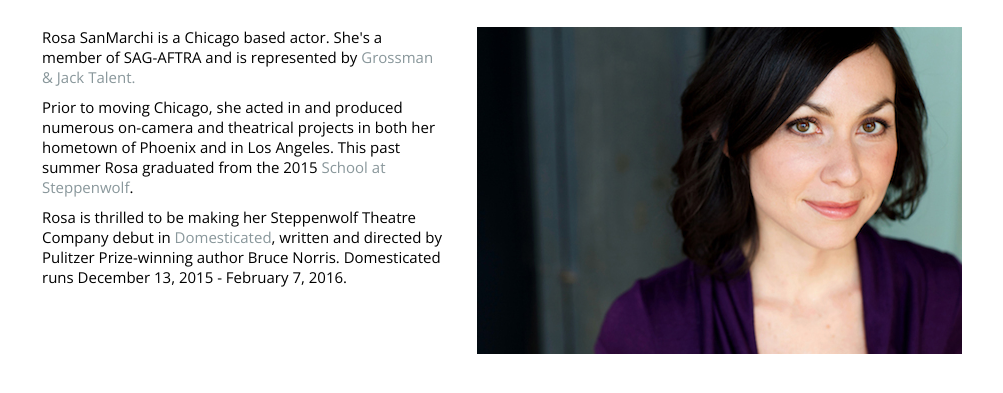
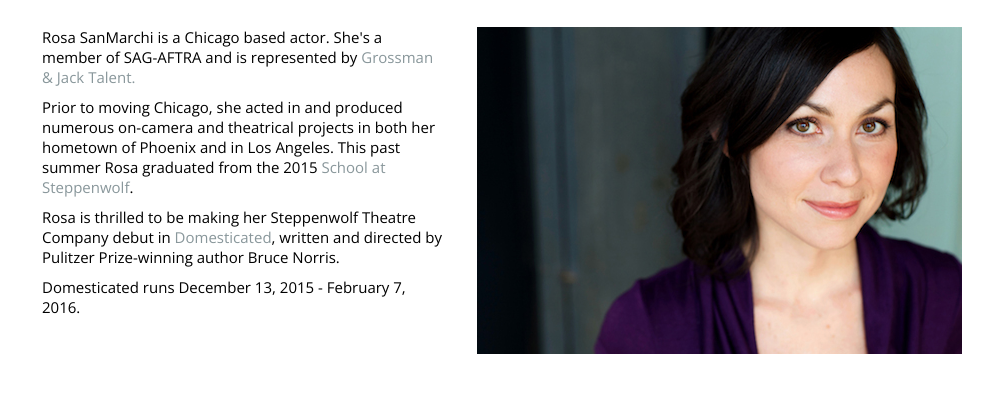
Before and after one commit to rosasanmarchi/rosasanmarchi.github.io, a plain HTML site: page index.html in a window 1280 px wide. Shown: the part 133-526 px from the top of the page, without its empty margins (138-1141 px from the left). Drawn offline with nearby package versions, Linux system fonts and the light colour scheme; a web font is replaced by a local one.

Commit message:
Update index.html

```diff
--- a/index.html
+++ b/index.html
@@ -44,7 +44,8 @@
     <p>Rosa SanMarchi is a Chicago based actor. She's a member of SAG-AFTRA and is represented by <a href="http://grossmanjack.com/on-camera-women/rosa-sanmarchi/">Grossman & Jack Talent.</a></p>
     <p>Prior to moving Chicago, she acted in and produced numerous on-camera and theatrical projects in both her hometown of Phoenix and in Los Angeles. This past summer Rosa graduated from the 2015 <a href="https://www.steppenwolf.org/Teach-Learn/School-at-Steppenwolf.aspx">School at Steppenwolf</a>.</p>
 
-    <p>Rosa is thrilled to be making her Steppenwolf Theatre Company debut in <i><a href="http://www.steppenwolf.org/Plays-Events/productions/index.aspx?id=640">Domesticated</a></i>, written and directed by Pulitzer Prize-winning author Bruce Norris. <i>Domesticated</i> runs December 13, 2015 - February 7, 2016.</p>
+    <p>Rosa is thrilled to be making her Steppenwolf Theatre Company debut in <i><a href="http://www.steppenwolf.org/Plays-Events/productions/index.aspx?id=640">Domesticated</a></i>, written and directed by Pulitzer Prize-winning author Bruce Norris.</p>
+    <p><i>Domesticated</i> runs December 13, 2015 - February 7, 2016.</p>
   </div>
 
   <div id="bio-headshot">
```
